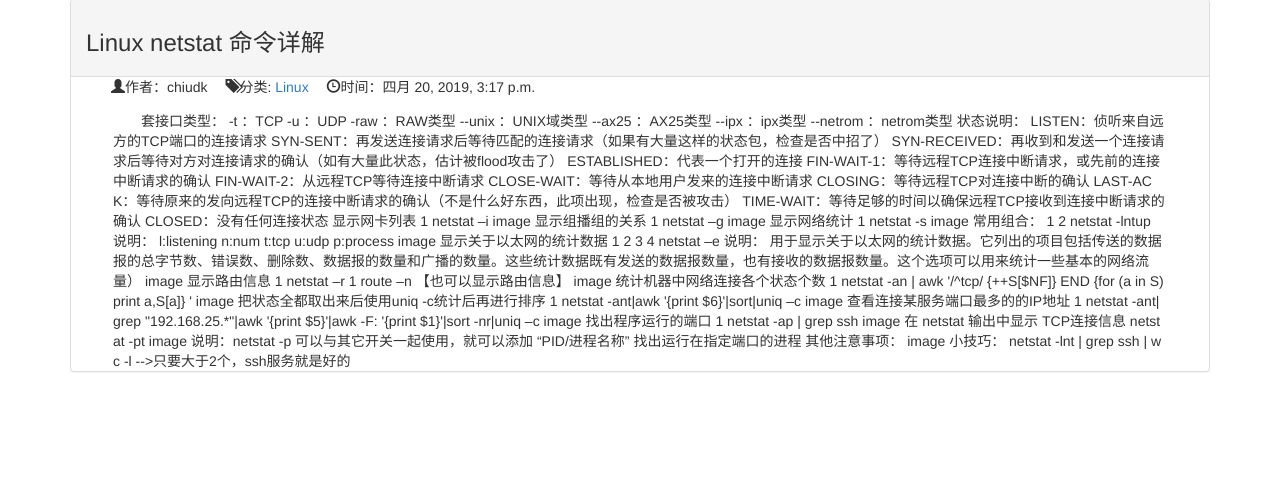
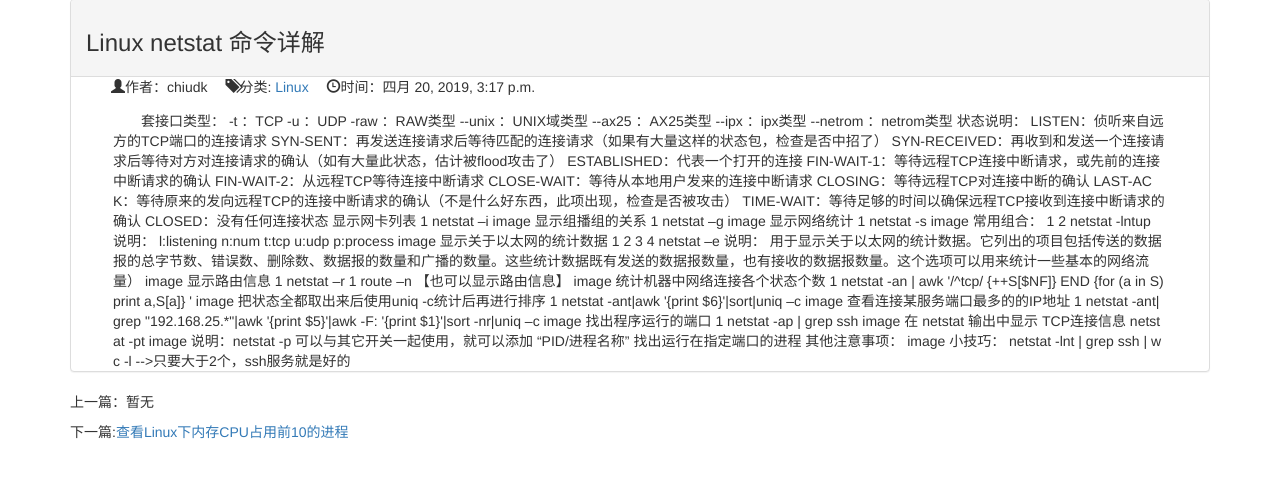
Before and after one commit to weixiaosmile010203/mysite, a Django app: page /blog/9 in a window 1280 px wide. Shown: the part 73-568 px from the top of the page. Run offline with Django 3.2, Linux system fonts and the light colour scheme; data comes from the database, SQL or seed files in the repository; both versions use the stored data as it was after the commit; some libraries are stand-ins or nearby versions.

Commit message:
在博客详情页面添加上一篇和下一篇功能

```diff
--- a/mysite/blog/models.py
+++ b/mysite/blog/models.py
@@ -14,7 +14,7 @@ class Blog(models.Model):
     blog_type = models.ForeignKey(BlogType, on_delete=models.DO_NOTHING)
     content = models.TextField()
     author = models.ForeignKey(User, on_delete=models.DO_NOTHING)
-    created_time = models.DateField(auto_now_add=True)
+    created_time = models.DateTimeField(auto_now_add=True)
     last_updated_time = models.DateTimeField(auto_now=True)
 
     def __str__(self):
--- a/mysite/blog/templates/blog_detail.html
+++ b/mysite/blog/templates/blog_detail.html
@@ -19,7 +19,21 @@
                     </ul>
                     <div class="blog_content">{{ blog.content }}</div>
                 </div>
+                <div class="more_blog">
+                    {% if previous_blog %}
+                    <p>上一篇:<a href="{% url 'blog_detail' previous_blog.pk %}">{{ previous_blog.title }}</a></p>
+                    {% else %}
+                    <P>上一篇：暂无</P>
+                    {% endif %}
+
+                    {% if next_blog %}
+                    <p>下一篇:<a href="{% url 'blog_detail' next_blog.pk %}">{{ next_blog.title }}</a></p>
+                    {% else %}
+                    <P>下一篇：暂无</P>
+                    {% endif %}
+                </div>
             </div>
         </div>
     </div>
+
 {% endblock %}
--- a/mysite/blog/views.py
+++ b/mysite/blog/views.py
@@ -4,9 +4,9 @@ from django.core.paginator import Paginator
 
 
 def blog_list(request):
-    page_num = request.GET.get('page', 1)#获取URL的页面参数（GET请求）
-    blogs_all_list = Blog.objects.all()
-    paginator = Paginator(blogs_all_list, 10)
+    page_num = request.GET.get('page', 1)  # 获取URL的页面参数（GET请求）得到页码
+    blogs_all_list = Blog.objects.all()  # 获取所有博客
+    paginator = Paginator(blogs_all_list, 10)  # 多所有的博客进行分页，每10篇分为一页
     page_of_blogs = paginator.get_page(page_num)
     currentr_page_num = page_of_blogs.number
     if paginator.num_pages > 7:
@@ -20,7 +20,7 @@ def blog_list(request):
     else:
         page_range = list(paginator.page_range)
 
-    if page_range[0] -1 > 1:
+    if page_range[0] - 1 > 1:
         page_range.insert(0, '...')
     if paginator.num_pages - page_range[-1] > 1:
         page_range.append('...')
@@ -39,7 +39,10 @@ def blog_list(request):
 
 def blog_detail(request, blog_pk):
     context = {}
-    context['blog'] = get_object_or_404(Blog, pk=blog_pk)
+    blog = get_object_or_404(Blog, pk=blog_pk)
+    context['previous_blog'] = Blog.objects.filter(created_time__gt=blog.created_time).last()
+    context['next_blog'] = Blog.objects.filter(created_time__lt=blog.created_time).first()
+    context['blog'] = blog
     return render_to_response('blog_detail.html', context)
 
 
@@ -73,7 +76,7 @@ def blog_with_type(request, blog_type_pk):
 
     context = {}
     context['blog_type'] = blog_type
-    context['blogs'] = Blog.objects.filter(blog_type=blog_type)
+    context['blogs'] = blogs_all_list
     context['page_range'] = page_range
     context['page_of_blogs'] = page_of_blogs
     context['blog_types'] = BlogType.objects.all()
```
Also changed, not shown: mysite/db.sqlite3.
